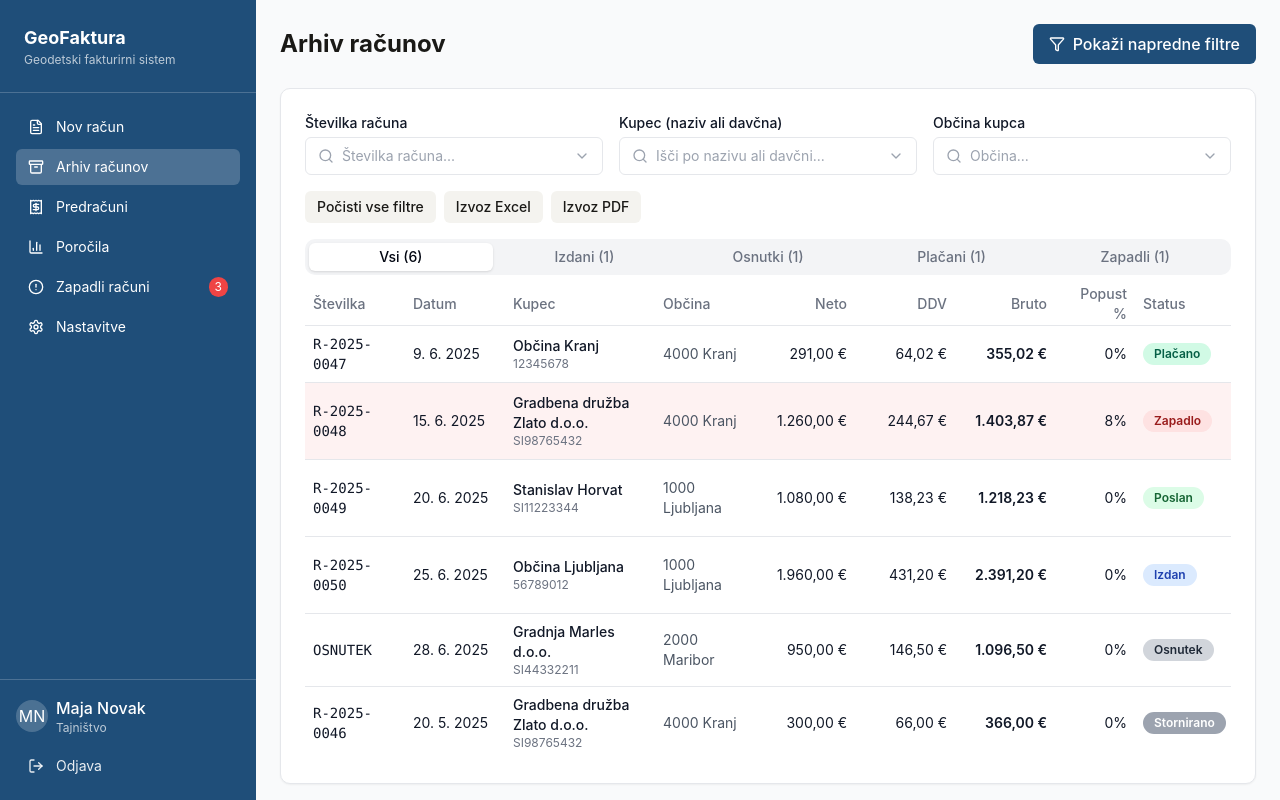
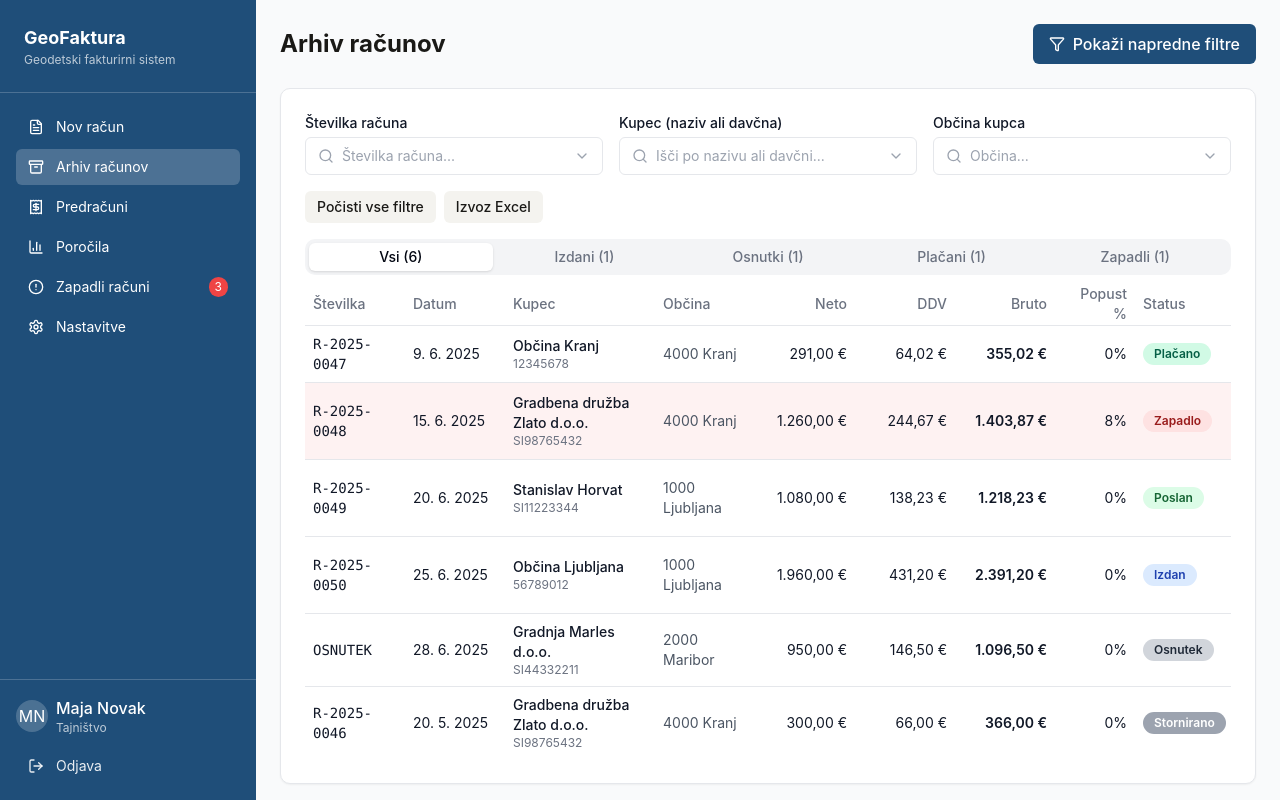
Before and after one commit to lejapetric/ixtlan, a React (Vite) app: page / in a window 1280 px wide. Built offline with nearby package versions, Linux system fonts and the light colour scheme.

Commit message:
fix: remove PDF export button from InvoiceArchive component

```diff
--- a/src/components/invoice/InvoiceArchive.tsx
+++ b/src/components/invoice/InvoiceArchive.tsx
@@ -825,7 +825,6 @@ export function InvoiceArchive({ onEditInvoice }: InvoiceArchiveProps) {
               Počisti vse filtre
             </Button>
             <Button size="sm" variant="secondary">Izvoz Excel</Button>
-            <Button size="sm" variant="secondary">Izvoz PDF</Button>
           </div>
 
           <Tabs value={activeTab} onValueChange={setActiveTab} className="w-full">
```
